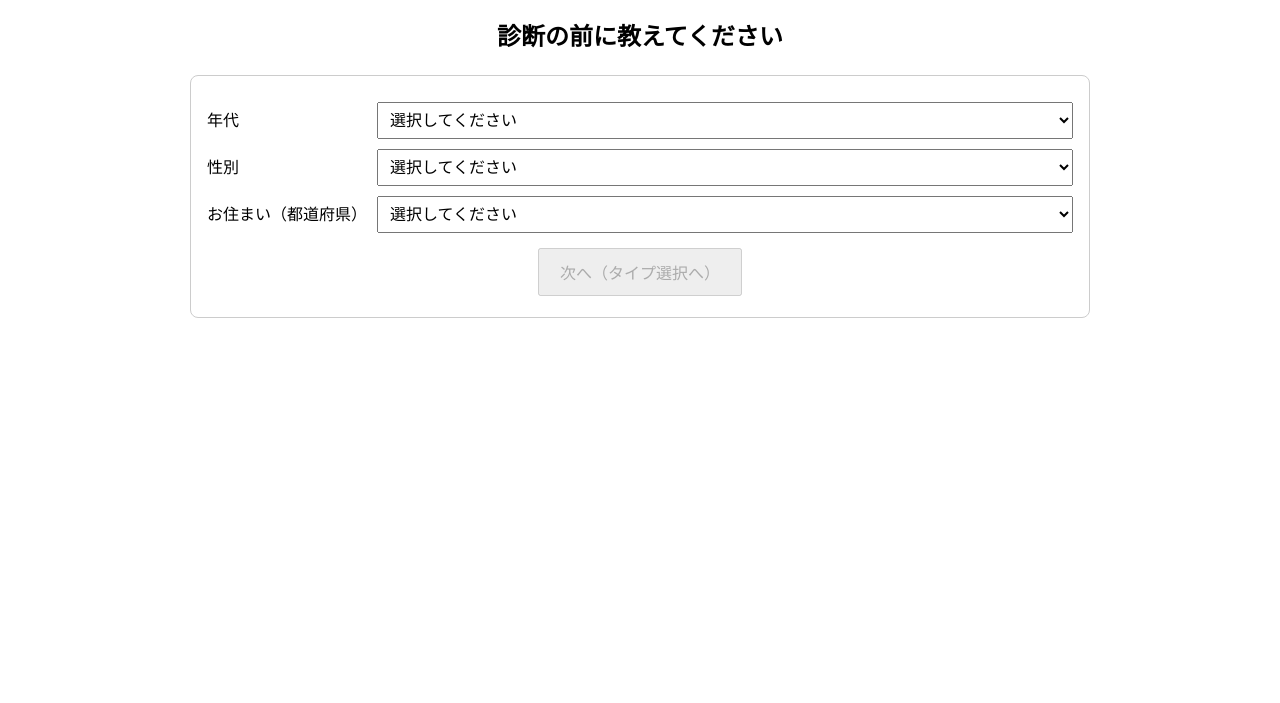
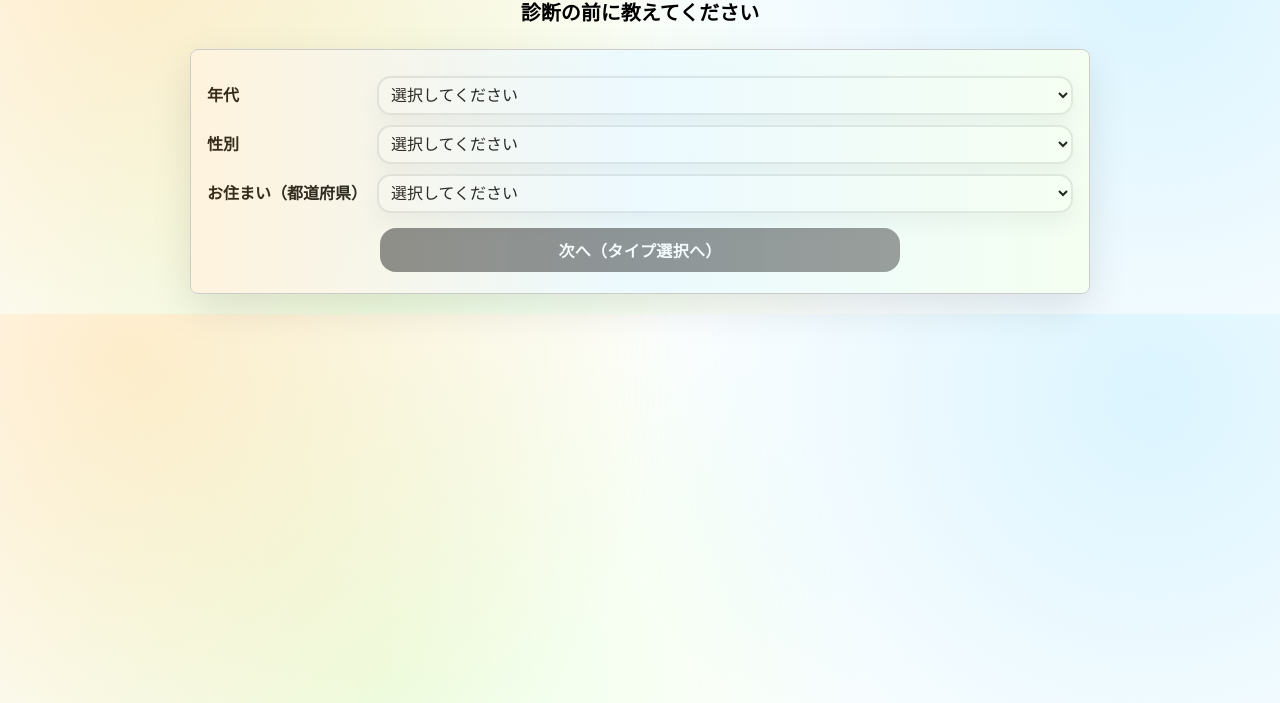
Before and after one commit to murayamasat-netizen/oshishochu, a plain HTML site: page index.html in a window 1280 px wide. Shown: the part 97-800 px from the top of the page. Drawn offline with Linux system fonts and the light colour scheme.

Commit message:
Update index.html

```diff
--- a/index.html
+++ b/index.html
@@ -3,6 +3,7 @@
 <head>
   <meta charset="UTF-8" />
   <meta name="viewport" content="width=device-width, initial-scale=1"/>
+  <link rel="stylesheet" href="style-pop.css">
   <title>推し焼酎　問診表</title>
   <style>
     body {
```
